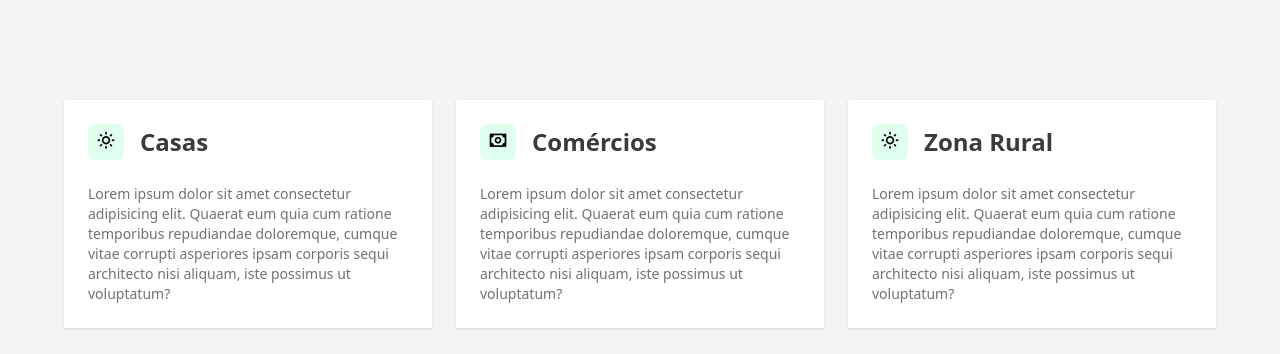
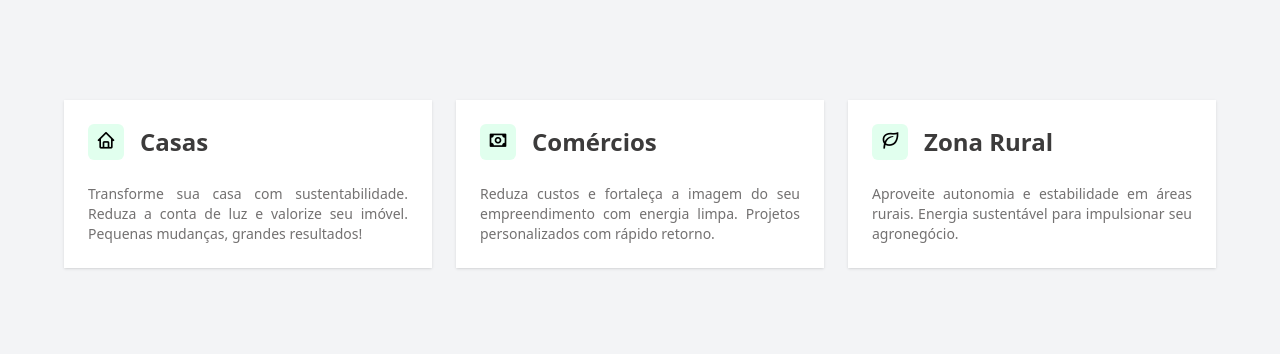
Before and after one commit to albqvictor1508/ts3-solar-lp, a React (Vite) app: page / in a window 1280 px wide. Shown: the part 1566-1920 px from the top of the page. Built offline with nearby package versions, Linux system fonts and the light colour scheme.

Commit message:
chore: changing mock to real text

```diff
--- a/src/App.jsx
+++ b/src/App.jsx
@@ -171,15 +171,14 @@ export function App() {
 							<div className="bg-white p-6 shadow flex flex-col space-y-6">
 								<div className="flex gap-4 items-center">
 									<div className="px-2 py-1 rounded-md text-xl font-bold bg-[#E1FFEE]">
-										<i className="bx bx-sun" />
+										<i class="bx bx-home" />
 									</div>
 									<h2 className="text-2xl font-bold text-[#3C3B3B]">Casas</h2>
 								</div>
-								<p className="text-sm text-[#737171]">
-									Lorem ipsum dolor sit amet consectetur adipisicing elit.
-									Quaerat eum quia cum ratione temporibus repudiandae
-									doloremque, cumque vitae corrupti asperiores ipsam corporis
-									sequi architecto nisi aliquam, iste possimus ut voluptatum?
+								<p className="text-sm text-justify text-[#737171]">
+									Transforme sua casa com sustentabilidade. Reduza a conta de
+									luz e valorize seu imóvel. Pequenas mudanças, grandes
+									resultados!
 								</p>
 							</div>
 
@@ -192,28 +191,24 @@ export function App() {
 										Comércios
 									</h2>
 								</div>
-								<p className="text-sm text-[#737171]">
-									Lorem ipsum dolor sit amet consectetur adipisicing elit.
-									Quaerat eum quia cum ratione temporibus repudiandae
-									doloremque, cumque vitae corrupti asperiores ipsam corporis
-									sequi architecto nisi aliquam, iste possimus ut voluptatum?
+								<p className="text-pretty text-justify text-sm text-[#737171]">
+									Reduza custos e fortaleça a imagem do seu empreendimento com
+									energia limpa. Projetos personalizados com rápido retorno.
 								</p>
 							</div>
 
 							<div className="bg-white p-6 shadow flex flex-col space-y-6">
 								<div className="flex gap-4 items-center">
 									<div className="px-2 py-1 rounded-md text-xl font-bold bg-[#E1FFEE]">
-										<i className="bx bx-sun" />
+										<i class="bx bx-leaf" />
 									</div>
 									<h2 className="text-2xl font-bold text-[#3C3B3B]">
 										Zona Rural
 									</h2>
 								</div>
-								<p className="text-sm text-[#737171]">
-									Lorem ipsum dolor sit amet consectetur adipisicing elit.
-									Quaerat eum quia cum ratione temporibus repudiandae
-									doloremque, cumque vitae corrupti asperiores ipsam corporis
-									sequi architecto nisi aliquam, iste possimus ut voluptatum?
+								<p className="text-sm text-justify text-[#737171]">
+									Aproveite autonomia e estabilidade em áreas rurais. Energia
+									sustentável para impulsionar seu agronegócio.
 								</p>
 							</div>
 						</div>
```
